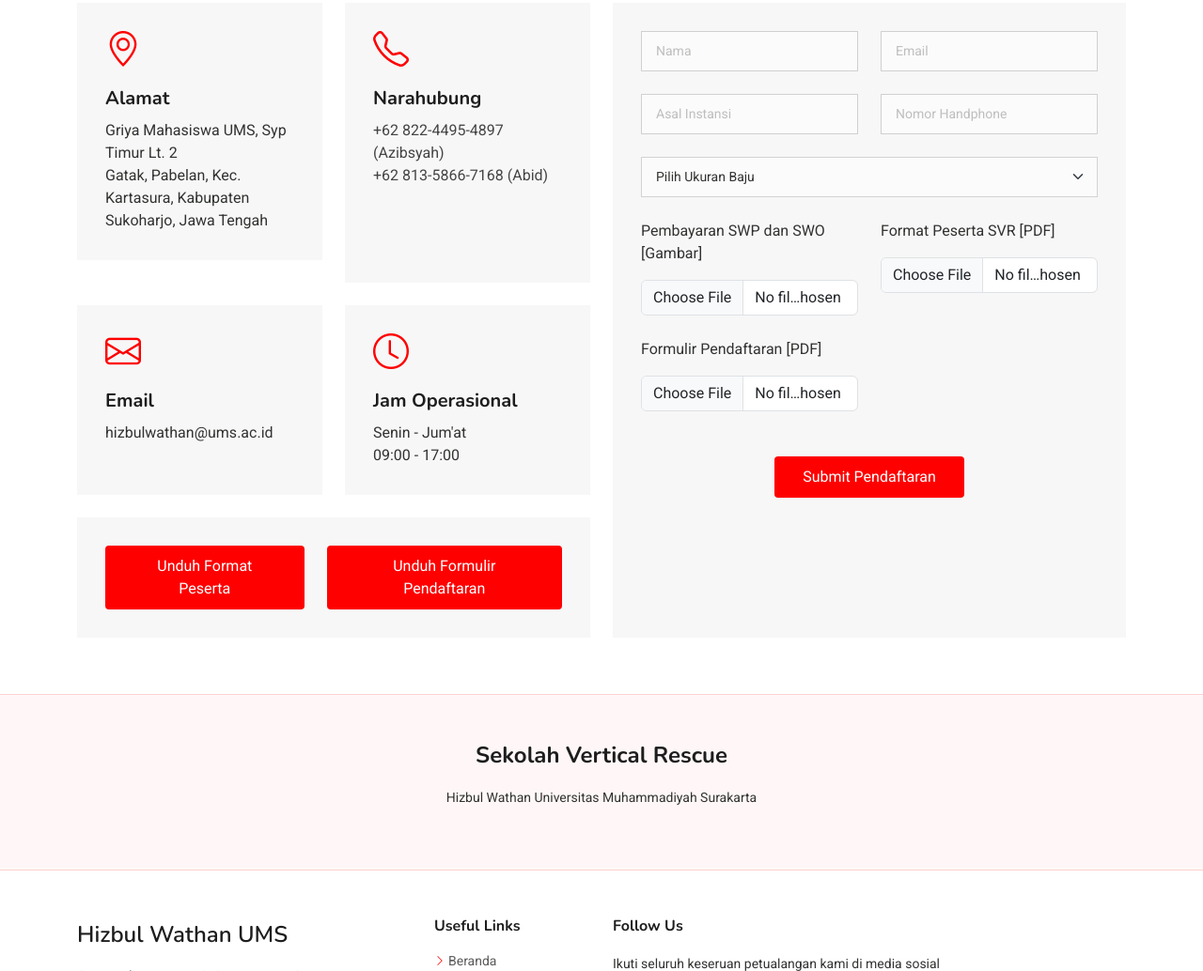
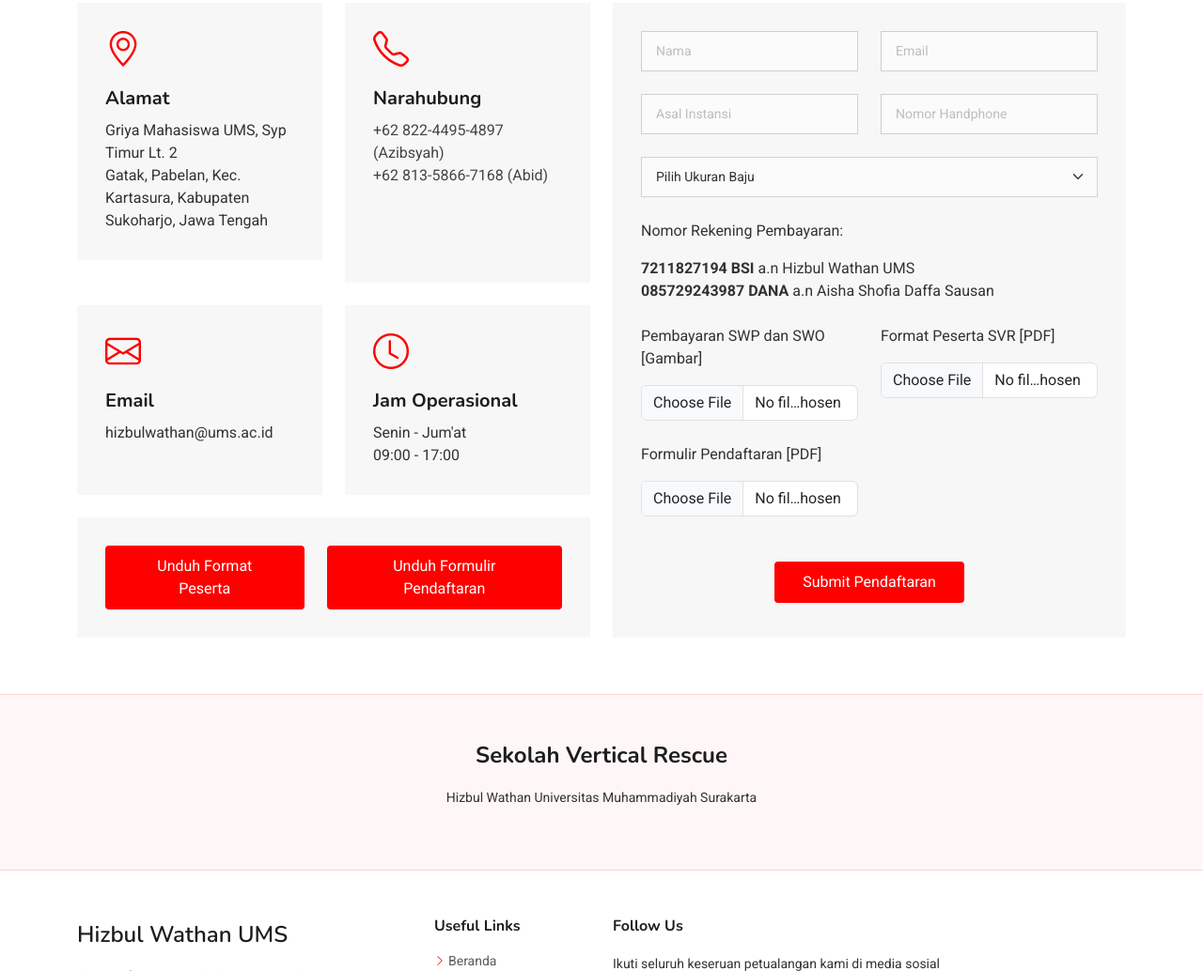
Before and after one commit to DjackCUY/svr2025, a website: page index.html in a window 1280 px wide. Shown: the part 4035-5069 px from the top of the page at 94% size. Drawn offline with nearby package versions, Linux system fonts and the light colour scheme.

Commit message:
Edit form

```diff
--- a/index.html
+++ b/index.html
@@ -467,17 +467,22 @@
                   </select>
                 </div>
 
+                <div class="col-12">
+                  <p>Nomor Rekening Pembayaran:</p>
+                  <p style="margin-bottom: 0px;"><b>7211827194 BSI</b> a.n Hizbul Wathan UMS <br> <b>085729243987 DANA</b> a.n Aisha Shofia Daffa Sausan</p>
+                </div>
+
                 <div class="col-md-6">
                     <p>Pembayaran SWP dan SWO [Gambar]</p>
                     <input type="file" class="form-control" name="file-swp" required="" accept="image/*">
                 </div>
 
-                <div class="col-md-6 ">
+                <div class="col-md-6">
                     <p>Format Peserta SVR [PDF]</p>
                   <input type="file" class="form-control" name="file-format" required="" accept="application/pdf">
                 </div>
 
-                <div class="col-md-6 ">
+                <div class="col-md-6">
                     <p>Formulir Pendaftaran [PDF]</p>
                   <input type="file" class="form-control" name="file-formulir" required="" accept="application/pdf">
                 </div>
```
